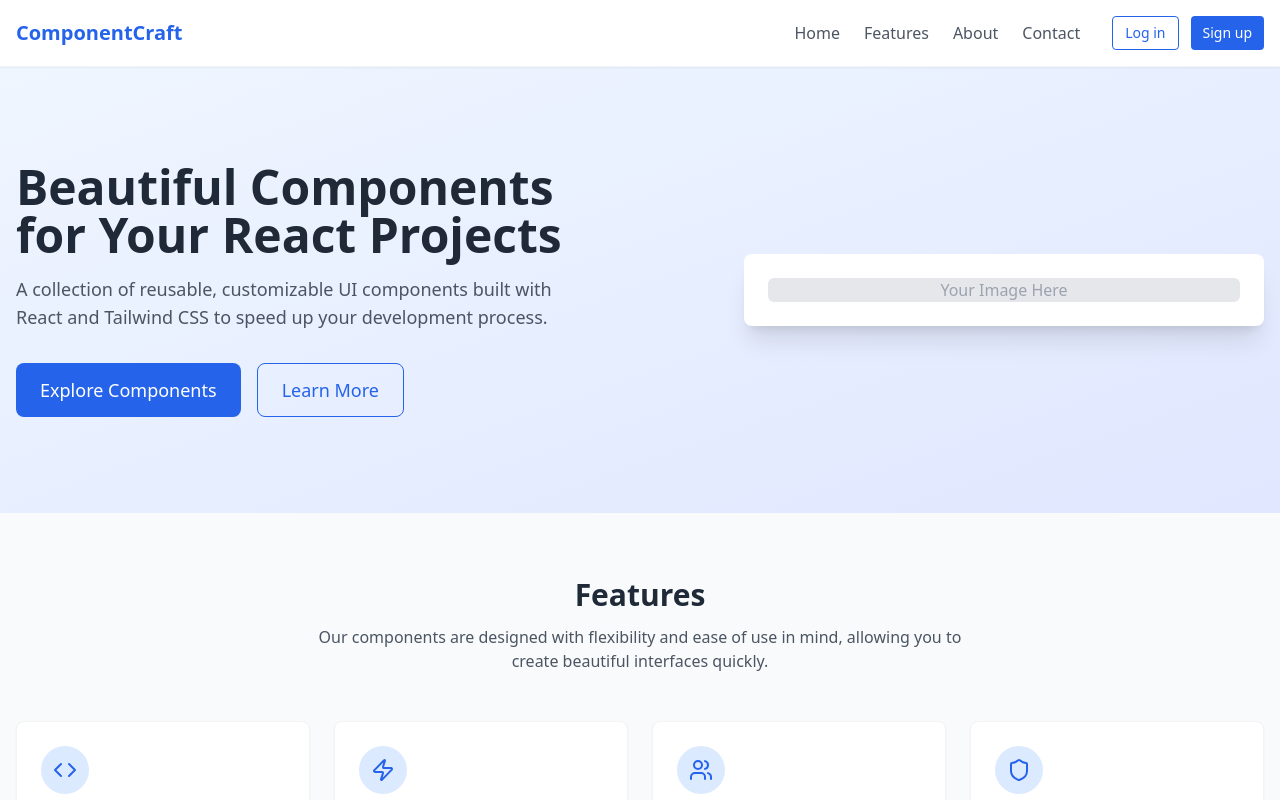
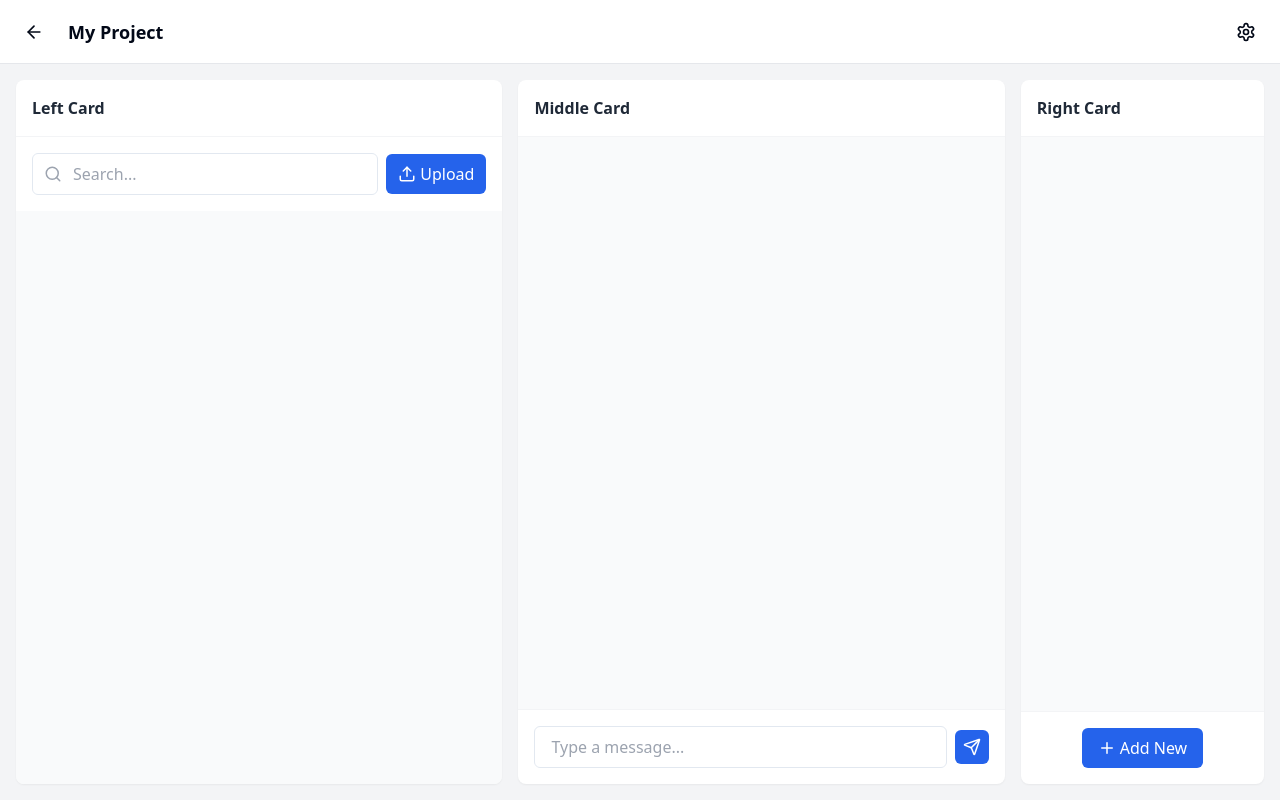
Before and after one commit to eftahtaddesse/simple-component-craft-10, a React (Vite) app: page / in a window 1280 px wide. Shown: the top 800 px of the page. Built offline with nearby package versions, Linux system fonts and the light colour scheme.

Commit message:
feat: Implement main layout components
This commit introduces the top bar, three cards with specific content and layout, and the necessary components for the described UI structure.

```diff
--- a/src/App.tsx
+++ b/src/App.tsx
@@ -1,25 +1,22 @@
+
+import { TopBar } from "./components/TopBar";
+import { CardLayout } from "./components/CardLayout";
+import { QueryClient, QueryClientProvider } from "@tanstack/react-query";
+import { TooltipProvider } from "@/components/ui/tooltip";
 import { Toaster } from "@/components/ui/toaster";
 import { Toaster as Sonner } from "@/components/ui/sonner";
-import { TooltipProvider } from "@/components/ui/tooltip";
-import { QueryClient, QueryClientProvider } from "@tanstack/react-query";
-import { BrowserRouter, Routes, Route } from "react-router-dom";
-import Index from "./pages/Index";
-import NotFound from "./pages/NotFound";
 
 const queryClient = new QueryClient();
 
 const App = () => (
   <QueryClientProvider client={queryClient}>
     <TooltipProvider>
+      <div className="flex flex-col h-screen bg-gray-100">
+        <TopBar />
+        <CardLayout />
+      </div>
       <Toaster />
       <Sonner />
-      <BrowserRouter>
-        <Routes>
-          <Route path="/" element={<Index />} />
-          {/* ADD ALL CUSTOM ROUTES ABOVE THE CATCH-ALL "*" ROUTE */}
-          <Route path="*" element={<NotFound />} />
-        </Routes>
-      </BrowserRouter>
     </TooltipProvider>
   </QueryClientProvider>
 );
--- /dev/null
+++ b/src/components/CardLayout.tsx
@@ -0,0 +1,15 @@
+
+import React from "react";
+import { LeftCard } from "./LeftCard";
+import { MiddleCard } from "./MiddleCard";
+import { RightCard } from "./RightCard";
+
+export const CardLayout = () => {
+  return (
+    <div className="flex flex-1 p-4 gap-4 overflow-hidden">
+      <LeftCard />
+      <MiddleCard />
+      <RightCard />
+    </div>
+  );
+};
--- /dev/null
+++ b/src/components/LeftCard.tsx
@@ -0,0 +1,30 @@
+
+import React from "react";
+import { Search, Upload } from "lucide-react";
+
+export const LeftCard = () => {
+  return (
+    <div className="w-[40%] bg-white rounded-lg shadow-sm flex flex-col overflow-hidden">
+      <div className="p-4 border-b border-gray-100">
+        <h2 className="font-semibold text-gray-800">Left Card</h2>
+      </div>
+      <div className="p-4 flex items-center gap-2">
+        <div className="relative flex-grow">
+          <input
+            type="text"
+            className="w-full pl-10 pr-4 py-2 border rounded-md focus:ring-2 focus:ring-blue-500 focus:border-blue-500 focus:outline-none"
+            placeholder="Search..."
+          />
+          <Search className="absolute left-3 top-1/2 -translate-y-1/2 text-gray-400" size={18} />
+        </div>
+        <button className="flex items-center justify-center px-3 py-2 bg-blue-600 text-white rounded-md hover:bg-blue-700 transition-colors">
+          <Upload size={18} className="mr-1" />
+          Upload
+        </button>
+      </div>
+      <div className="flex-1 bg-gray-50 p-4 overflow-auto">
+        {/* Empty primitive div */}
+      </div>
+    </div>
+  );
+};
--- /dev/null
+++ b/src/components/MiddleCard.tsx
@@ -0,0 +1,26 @@
+
+import React from "react";
+import { Send } from "lucide-react";
+
+export const MiddleCard = () => {
+  return (
+    <div className="w-[40%] bg-white rounded-lg shadow-sm flex flex-col overflow-hidden">
+      <div className="p-4 border-b border-gray-100">
+        <h2 className="font-semibold text-gray-800">Middle Card</h2>
+      </div>
+      <div className="flex-1 bg-gray-50 p-4 overflow-auto">
+        {/* Empty primitive div */}
+      </div>
+      <div className="p-4 flex items-center gap-2 border-t border-gray-100">
+        <input
+          type="text"
+          className="flex-grow px-4 py-2 border rounded-md focus:ring-2 focus:ring-blue-500 focus:border-blue-500 focus:outline-none"
+          placeholder="Type a message..."
+        />
+        <button className="flex items-center justify-center p-2 bg-blue-600 text-white rounded-md hover:bg-blue-700 transition-colors">
+          <Send size={18} />
+        </button>
+      </div>
+    </div>
+  );
+};
--- /dev/null
+++ b/src/components/RightCard.tsx
@@ -0,0 +1,22 @@
+
+import React from "react";
+import { Plus } from "lucide-react";
+
+export const RightCard = () => {
+  return (
+    <div className="w-[20%] bg-white rounded-lg shadow-sm flex flex-col overflow-hidden">
+      <div className="p-4 border-b border-gray-100">
+        <h2 className="font-semibold text-gray-800">Right Card</h2>
+      </div>
+      <div className="flex-1 bg-gray-50 p-4 overflow-auto">
+        {/* Empty primitive div */}
+      </div>
+      <div className="p-4 flex justify-center border-t border-gray-100">
+        <button className="flex items-center justify-center px-4 py-2 bg-blue-600 text-white rounded-md hover:bg-blue-700 transition-colors">
+          <Plus size={18} className="mr-1" />
+          Add New
+        </button>
+      </div>
+    </div>
+  );
+};
--- /dev/null
+++ b/src/components/TopBar.tsx
@@ -0,0 +1,59 @@
+
+import React, { useState } from "react";
+import { ArrowLeft, Settings } from "lucide-react";
+
+export const TopBar = () => {
+  const [title, setTitle] = useState("My Project");
+  const [isEditing, setIsEditing] = useState(false);
+
+  const handleTitleClick = () => {
+    setIsEditing(true);
+  };
+
+  const handleTitleChange = (e: React.ChangeEvent<HTMLInputElement>) => {
+    setTitle(e.target.value);
+  };
+
+  const handleTitleBlur = () => {
+    setIsEditing(false);
+  };
+
+  const handleKeyDown = (e: React.KeyboardEvent<HTMLInputElement>) => {
+    if (e.key === "Enter") {
+      setIsEditing(false);
+    }
+  };
+
+  return (
+    <div className="bg-white h-16 border-b border-gray-200 flex items-center justify-between px-4">
+      <div className="flex items-center">
+        <button className="p-2 rounded-full hover:bg-gray-100">
+          <ArrowLeft size={20} />
+        </button>
+        <div className="ml-4">
+          {isEditing ? (
+            <input
+              type="text"
+              value={title}
+              onChange={handleTitleChange}
+              onBlur={handleTitleBlur}
+              onKeyDown={handleKeyDown}
+              className="font-semibold text-lg border-b border-blue-500 focus:outline-none"
+              autoFocus
+            />
+          ) : (
+            <h1
+              className="font-semibold text-lg cursor-pointer"
+              onClick={handleTitleClick}
+            >
+              {title}
+            </h1>
+          )}
+        </div>
+      </div>
+      <button className="p-2 rounded-full hover:bg-gray-100">
+        <Settings size={20} />
+      </button>
+    </div>
+  );
+};
```
